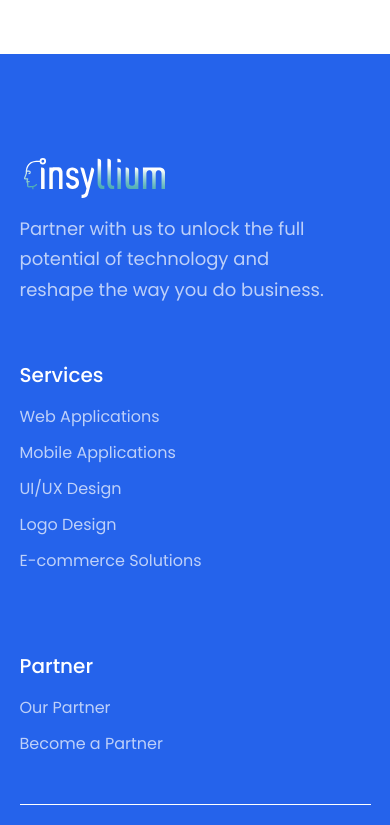
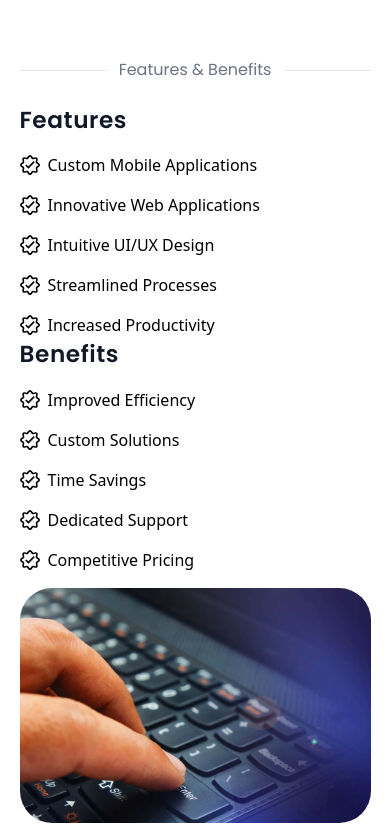
Before and after one commit to Knuckleclot/insyllium, a React (Vite) app: page / in a window 390 px wide. Shown: the part 5223-6048 px from the top of the page. Built offline with nearby package versions, Linux system fonts and the light colour scheme.

Commit message:
benefits

```diff
--- /dev/null
+++ b/src/Components/Benefits.jsx
@@ -0,0 +1,43 @@
+import React from 'react'
+import { laptop } from '../assets'
+import {GrValidate} from 'react-icons/gr'
+
+const Benefits = () => {
+  return (
+    <section className='w-full flex flex-col'>
+        <div class="inline-flex items-center justify-center w-full">
+            <hr class="w-full h-px my-8 bg-gray-200 border-0 dark:bg-gray-700"/>
+            <span class="absolute px-3 font-normal text-gray-500 -translate-x-1/2 bg-white left-1/2 font-poppins text-[1em]">Features & Benefits</span>
+        </div>
+
+        <div className='flex flex-col md:flex-row flex-wrap'>
+            <div className='flex flex-col items-start flex-1'>
+                <h1 className='font-poppins font-semibold text-[1.45em] text-gray-900 tracking-wide'>Features</h1>
+                <div className='flex flex-col gap-4 mt-4'>
+                    <p className='flex items-center gap-2'><GrValidate  size={20}/> Custom Mobile Applications</p>
+                    <p className='flex items-center gap-2'><GrValidate  size={20}/> Innovative Web Applications</p>
+                    <p className='flex items-center gap-2'><GrValidate  size={20}/> Intuitive UI/UX Design</p>
+                    <p className='flex items-center gap-2'><GrValidate  size={20}/> Streamlined Processes</p>
+                    <p className='flex items-center gap-2'><GrValidate  size={20}/> Increased Productivity</p>
+                </div>
+            </div>
+            <div className='flex flex-col items-start flex-1'>
+                <h1 className='font-poppins font-semibold text-[1.45em] text-gray-900 tracking-wide'>Benefits</h1>
+                <div className='flex flex-col gap-4 mt-4'>
+                    <p className='flex items-center gap-2'><GrValidate  size={20}/> Improved Efficiency</p>
+                    <p className='flex items-center gap-2'><GrValidate  size={20}/> Custom Solutions</p>
+                    <p className='flex items-center gap-2'><GrValidate  size={20}/> Time Savings</p>
+                    <p className='flex items-center gap-2'><GrValidate  size={20}/> Dedicated Support</p>
+                    <p className='flex items-center gap-2'><GrValidate  size={20}/> Competitive Pricing</p>
+                </div>
+            </div>
+            <div className='flex-1 mt-4'>
+                <img src={laptop} alt="" className='object-contain rounded-[2rem]'/>
+            </div>
+        </div>
+
+    </section>
+  )
+}
+
+export default Benefits
--- a/src/Components/Hero.jsx
+++ b/src/Components/Hero.jsx
@@ -22,18 +22,17 @@ const Hero = () => {
                viewport={{
                 once:true,
                }}>Coding your{" "} <br className='md:block hidden'/>
-                <span className='text-white'><Typewriter
+                <span className='text-white sm:text-secondary xl:text-white'><Typewriter
                 options={{
                     strings: ['Vision', 'Ideas', 'Future','Success','Experience','Dreams'],
                     autoStart: true,
                     loop: true,
-                    wrapperClassName:'text-white'
                 }}
 
                 />
                 </span>
                 </motion.h1>
-                <motion.p className={`${styles.paragraph} max-w-[470px] mt-5 opacity-100 transition-opacity duration-500 mb-6`}
+                <motion.p className={`${styles.paragraph} max-w-[470px] mt-5 opacity-100 transition-opacity duration-500 mb-6 sm:text-black xl:text-dimWhite`}
                     initial={{
                         x:-100,
                         opacity:0,
--- a/src/Components/Home.jsx
+++ b/src/Components/Home.jsx
@@ -9,6 +9,7 @@ import Footer from './Footer'
 import Work from './Work'
 import Consultation from './Consultation'
 import AboutUs from './AboutUs'
+import Benefits from './Benefits'
 
 const Home = () => {
   const [navbar,setNavbar] = useState(false)
@@ -24,7 +25,7 @@ const Home = () => {
 
   return (
     <div className='w-full overflow-hidden relative'>
-        <img src={window.innerWidth<=500?mobilewave:topwave} alt="" className='w-full object-contain absolute top-0 left-0 z-[-1]'/>
+        <img src={window.innerWidth<=768?mobilewave:topwave} alt="" className='w-full object-contain absolute top-0 left-0 z-[-1]'/>
         <div className={`${styles.flexCenter}`} >
             <div className={`w-full flex mb-4 fixed top-0 ${navbar&&'bg-white'} z-[999] transition-colors duration-200 ease-in`}>
                 <Navbar />
@@ -37,6 +38,7 @@ const Home = () => {
                 <Consultation />
                 <Work />
                 <AboutUs />
+                <Benefits />
             </div>
         </div>
         <div className={`${styles.flexCenter} bg-blue-600`} >
--- a/src/Components/Navbar.jsx
+++ b/src/Components/Navbar.jsx
@@ -45,13 +45,37 @@ const Navbar = () => {
                     {toggle?<AiOutlineClose size={20} className='text-black'/>:<AiOutlineMenu size={20} className={navbar?'text-black':'text-white'}/>}
                 </span>
             </div>
+        <div className='relative group'>
         <ul className='list-none sm:flex hidden justify-end items-center flex-1 z-[999]'>
-            <Link to={`/projects`}><li className={`font-poppins font-normal cursor-pointer text-[16px] hover:text-[#33bbcf] transition-colors  mr-10 ${navbar?'text-black':'text-white'}`}>Projects</li></Link>
-            <Link to={`/projects`}><li className={`font-poppins font-normal cursor-pointer text-[16px] hover:text-[#33bbcf] transition-colors  mr-10 ${navbar?'text-black':'text-white'}`}>Services</li></Link>
-            <Link to={`/projects`}><li className={`font-poppins font-normal cursor-pointer text-[16px] hover:text-[#33bbcf] transition-colors  mr-10 ${navbar?'text-black':'text-white'}`}>About</li></Link>
-            <Link to={`/contact`}><li className={`font-poppins font-normal cursor-pointer text-[16px] hover:text-[#33bbcf] transition-colors  mr-10 ${navbar?'text-black':'text-white'}`}>Contact</li></Link>
+            <Link to={`/projects`}><li className={`font-poppins font-normal cursor-pointer text-[18px] hover:text-[#33bbcf] transition-colors  mr-10 ${navbar?'text-black':'text-white'}`}>Projects</li></Link>
+            <Link to={`/projects`}><li className={`font-poppins font-normal cursor-pointer text-[18px] hover:text-[#33bbcf] transition-colors  mr-10 ${navbar?'text-black':'text-white'}`}>Services</li></Link>
+            <Link to={`/projects`}><li className={`font-poppins font-normal cursor-pointer text-[18px] hover:text-[#33bbcf] transition-colors  mr-10 ${navbar?'text-black':'text-white'}`}>About</li></Link>
+            <Link to={`/contact`}><li className={`font-poppins font-normal cursor-pointer text-[18px] hover:text-[#33bbcf] transition-colors  mr-10 ${navbar?'text-black':'text-white'}`}>Contact</li></Link>
         </ul>
 
+        <div
+          class="invisible absolute z-50 flex w-full flex-col bg-gray-100 py-1 px-4 text-gray-800 shadow-xl group-hover:visible"
+          onClick=""
+        >
+          <a
+            class="my-2 block border-b border-gray-100 py-1 font-semibold text-gray-500 hover:text-black md:mx-2"
+            >Product One</a
+          >
+
+          <a
+            class="my-2 block border-b border-gray-100 py-1 font-semibold text-gray-500 hover:text-black md:mx-2"
+            >Product Two</a
+          >
+          <a
+            class="my-2 block border-b border-gray-100 py-1 font-semibold text-gray-500 hover:text-black md:mx-2"
+            >Product Three
+          </a>
+          <a
+            class="my-2 block border-b border-gray-100 py-1 font-semibold text-gray-500 hover:text-black md:mx-2"
+            >Product Four
+          </a>
+        </div>
+        </div>
         <motion.div className={`${toggle?'opacity-100 left-0':'opacity-0 -left-20 hidden'} flex flex-col w-full fixed top-0 bg-[#fff] z-[2] transition-all duration-500 ease-in h-full sm:hidden justify-center items-center`}
         initial={{
             x:-200,
```
